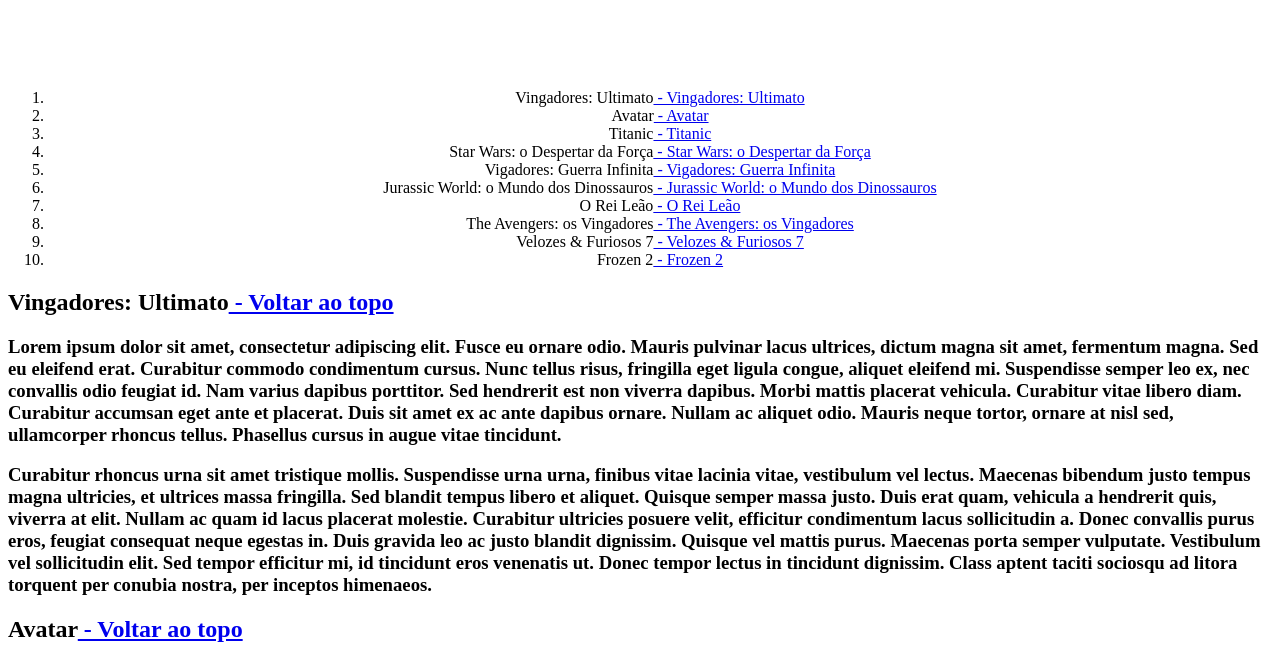
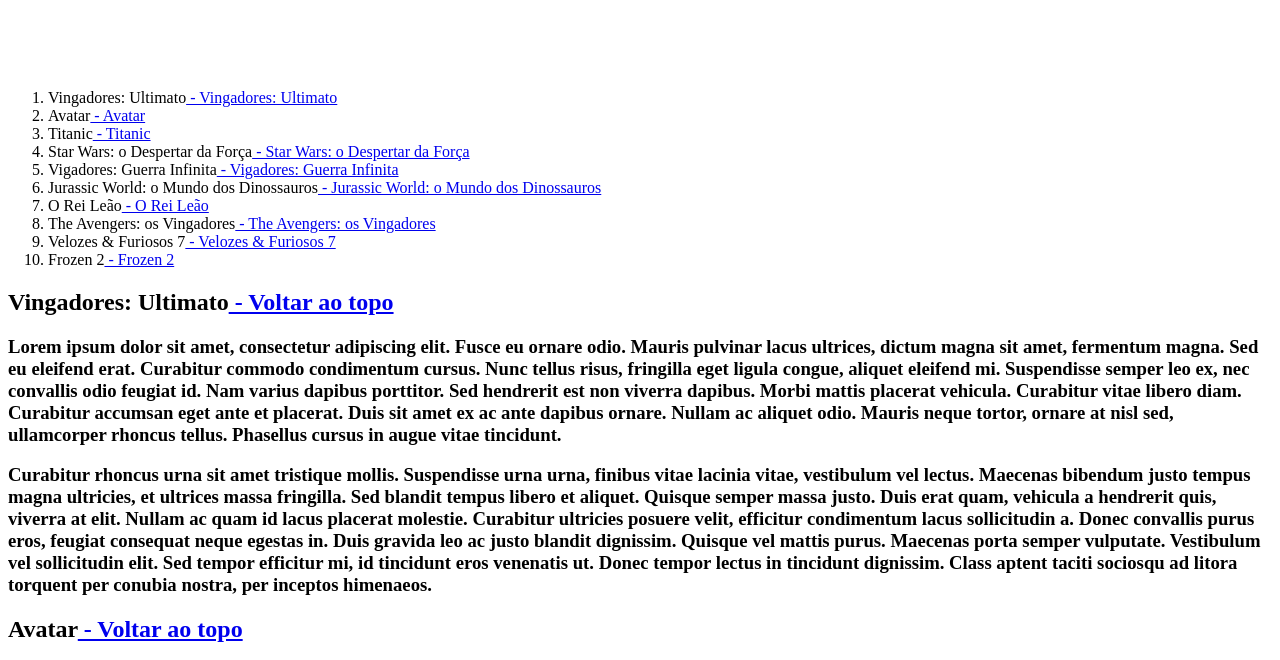
Before and after one commit to RayAra2004/ProgWeb2, a plain HTML site: page sumario.html in a window 1280 px wide. Shown: the part 61-721 px from the top of the page. Drawn offline with Linux system fonts and the light colour scheme.

Commit message:
Update sumario.html

```diff
--- a/sumario.html
+++ b/sumario.html
@@ -6,7 +6,7 @@
 	</head>
 	<body>
 		<center><h1> As 10 maiores bilheterias de todos os tempos no cinema </h1></center><br><br><br>
-		<center><ol></ol></center>
+		<ol></ol>
 		<h2>Vingadores: Ultimato</h2>
 		<h3><p>Lorem ipsum dolor sit amet, consectetur adipiscing elit. Fusce eu ornare odio. Mauris pulvinar lacus ultrices, dictum magna sit amet, fermentum magna. Sed eu eleifend erat. Curabitur commodo condimentum cursus. Nunc tellus risus, fringilla eget ligula congue, aliquet eleifend mi. Suspendisse semper leo ex, nec convallis odio feugiat id. Nam varius dapibus porttitor. Sed hendrerit est non viverra dapibus. Morbi mattis placerat vehicula. Curabitur vitae libero diam. Curabitur accumsan eget ante et placerat. Duis sit amet ex ac ante dapibus ornare. Nullam ac aliquet odio. Mauris neque tortor, ornare at nisl sed, ullamcorper rhoncus tellus. Phasellus cursus in augue vitae tincidunt.</p>
 		<p>
```
